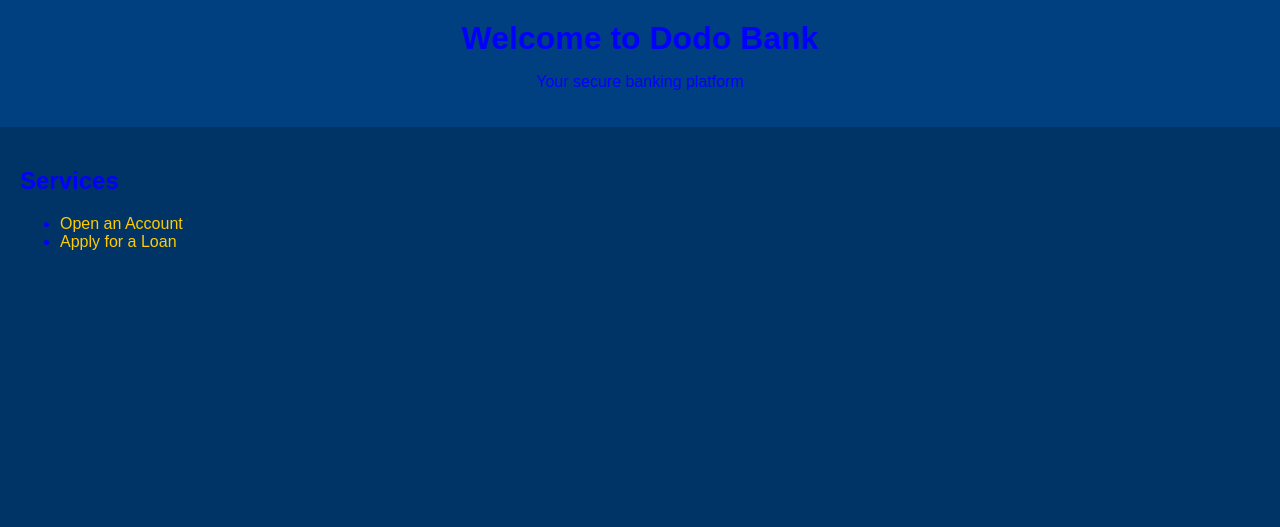
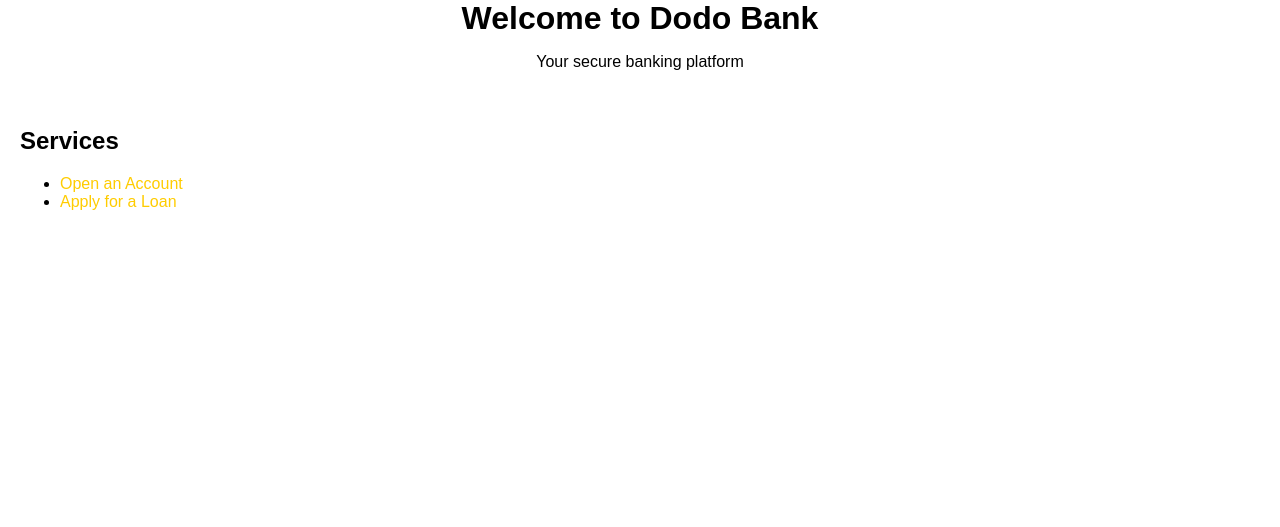
Before and after one commit to Dodocyborg/Dodo-bank, a PHP site: page / in a window 1280 px wide. Shown: the top 527 px of the page. Run offline with PHP 8.4, Linux system fonts and the light colour scheme.

Commit message:
Update Styles.css

```diff
--- a/Styles.css
+++ b/Styles.css
@@ -3,12 +3,12 @@ body {
     font-family: Arial, sans-serif;
     margin: 0;
     padding: 0;
-    background-color: #003366;
-    color: blue;
+    background-color: #202020
+    color: black
 }
 
 header {
-    background-color: #004080;
+    background-color: #202020
     padding: 20px;
     text-align: center;
 }
```
